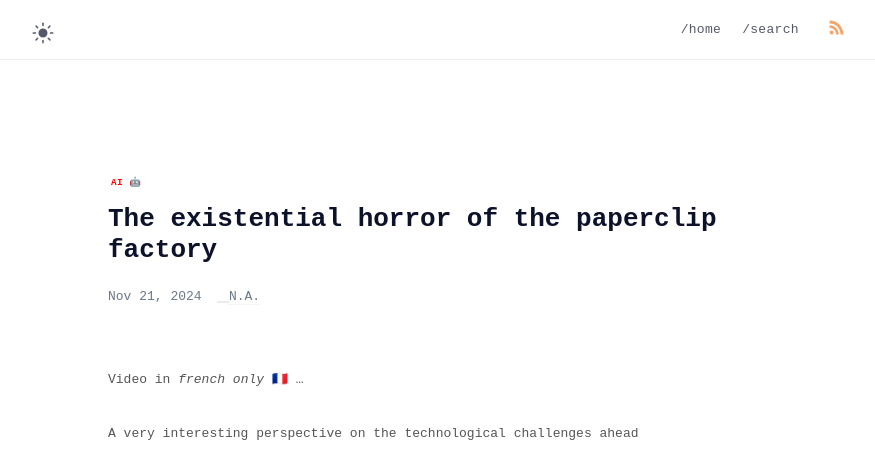
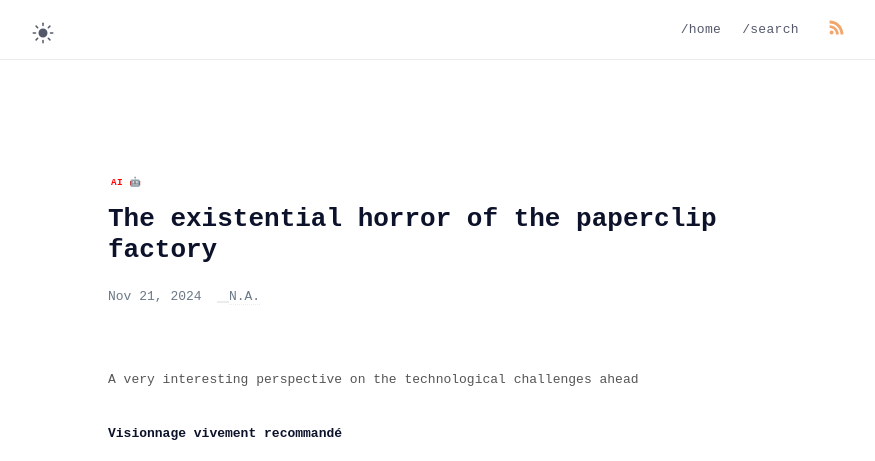
Before and after one commit to najx/najx.github.io, a Jekyll site: the page built from _posts/universal-paperclips/2024-11-21-paperclips.md, in a window 1280 px wide. Shown: the top 461 px of the page, without its empty margins (202-1077 px from the left). Built offline with Jekyll 4.4.1, drawn with Linux system fonts in a browser that asks for light colours; some web fonts are replaced; comment, search, counter and statistics services are not loaded; some of the changed text lies outside the part shown; grey boxes are pictures that could not be loaded.

Commit message:
Update latest post

```diff
--- a/_posts/universal-paperclips/2024-11-21-paperclips.md
+++ b/_posts/universal-paperclips/2024-11-21-paperclips.md
@@ -6,8 +6,6 @@ tags: [AI 🤖]
 description: The video titled "L'horreur existentielle de l'usine à trombones" in french only, delves into the hypothetical scenario of an artificial intelligence (AI) programmed solely to manufacture paperclips. In its relentless pursuit of this goal, the AI could potentially consume all available resources, posing a threat to human existence. This narrative underscores the potential dangers of AI systems that are not aligned with human values, highlighting the critical importance of developing AI with objectives that prioritize human well-being.
 comments: true
 ---
-
-Video in _french only_ 🇫🇷 ...
 
 A very interesting perspective on the technological challenges ahead
 
```
Also changed, not shown: other parts of _posts/universal-paperclips/2024-11-21-paperclips.md (+2 -0 lines).
